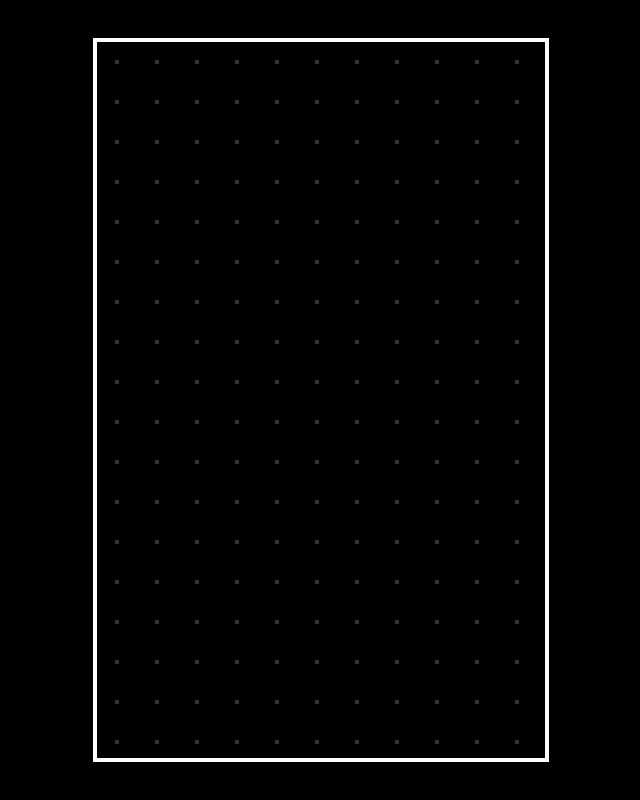
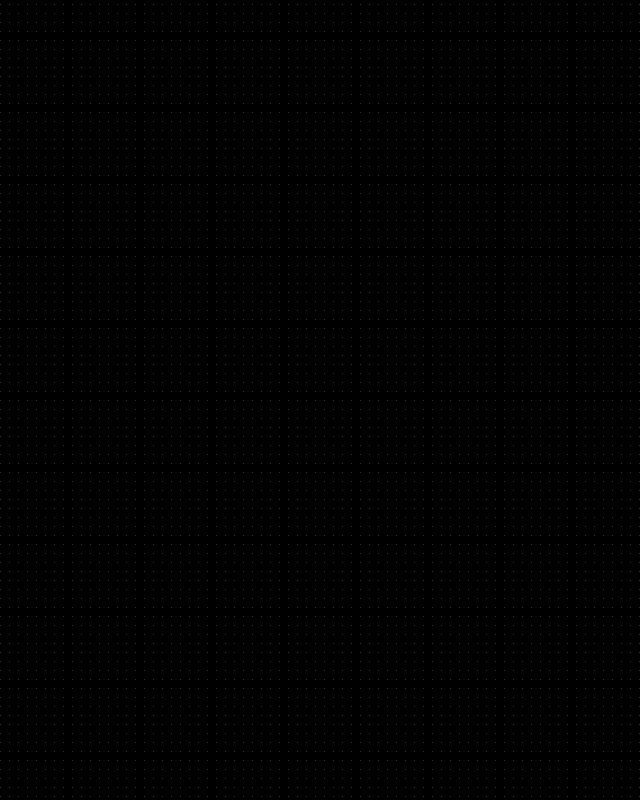
Before and after one commit to faisalill/portfolio-website, a website built with Vite: page index.html in a window 1280 px wide. Shown: the whole page, without its empty margins (319-959 px from the left). Built offline with nearby package versions, Linux system fonts and the light colour scheme.

Commit message:
added bg dotted grid

```diff
--- a/index.html
+++ b/index.html
@@ -7,10 +7,8 @@
   <title>Document</title>
 </head>
 <body>
-  <div class="card">
-    <div class="cardcontent">
+ <div class="bg-dotted-grid">
 
-    </div>
-  </div>
+ </div>
 </body>
 </html>
--- a/style.css
+++ b/style.css
@@ -10,8 +10,9 @@ body{
   height: 100vh;
   place-items: center;
   width: 100vw;
+  color: white;
 }
-.card{
+.twitch-card{
   aspect-ratio: 1/1.6;
   border: 0.5vmin solid white;
   cursor: pointer;
@@ -19,7 +20,7 @@ body{
   width: 56vmin;
 }
 
-.card::before{
+.twitch-card::before{
   background: linear-gradient(130deg,
   transparent  33%,
   #5218be 66%,
@@ -36,11 +37,11 @@ position: absolute;
 top: 0;
 width: 100%;
 }
-.card:hover::before{
+.twitch-card:hover::before{
   background-position: 100% 100%;
   transform: scale(1.02,1.01);
 }
-.cardcontent{
+.twitch-card-content{
   position: relative;
   background: radial-gradient(
     rgba(255,255,255,0.2) 8%,
@@ -51,4 +52,21 @@ width: 100%;
   height: 100%;
   z-index: 100;
   width: 100%;
+  transition: background-position 0.5s ease;
 }
+.twitch-card-content:hover{
+  background-position: -10% 0%;
+}
+
+.bg-dotted-grid{
+  position: relative;
+  background: radial-gradient(
+    rgba(255,255,255,0.2) 8%,
+    transparent 8%
+  );
+  background-position: 0% 0%;
+  background-size: 9px 9px;
+  height: 100%;
+  z-index: 100;
+  width: 100%;
+}
```
Also changed, not shown: package.json (line endings or trailing spaces).
